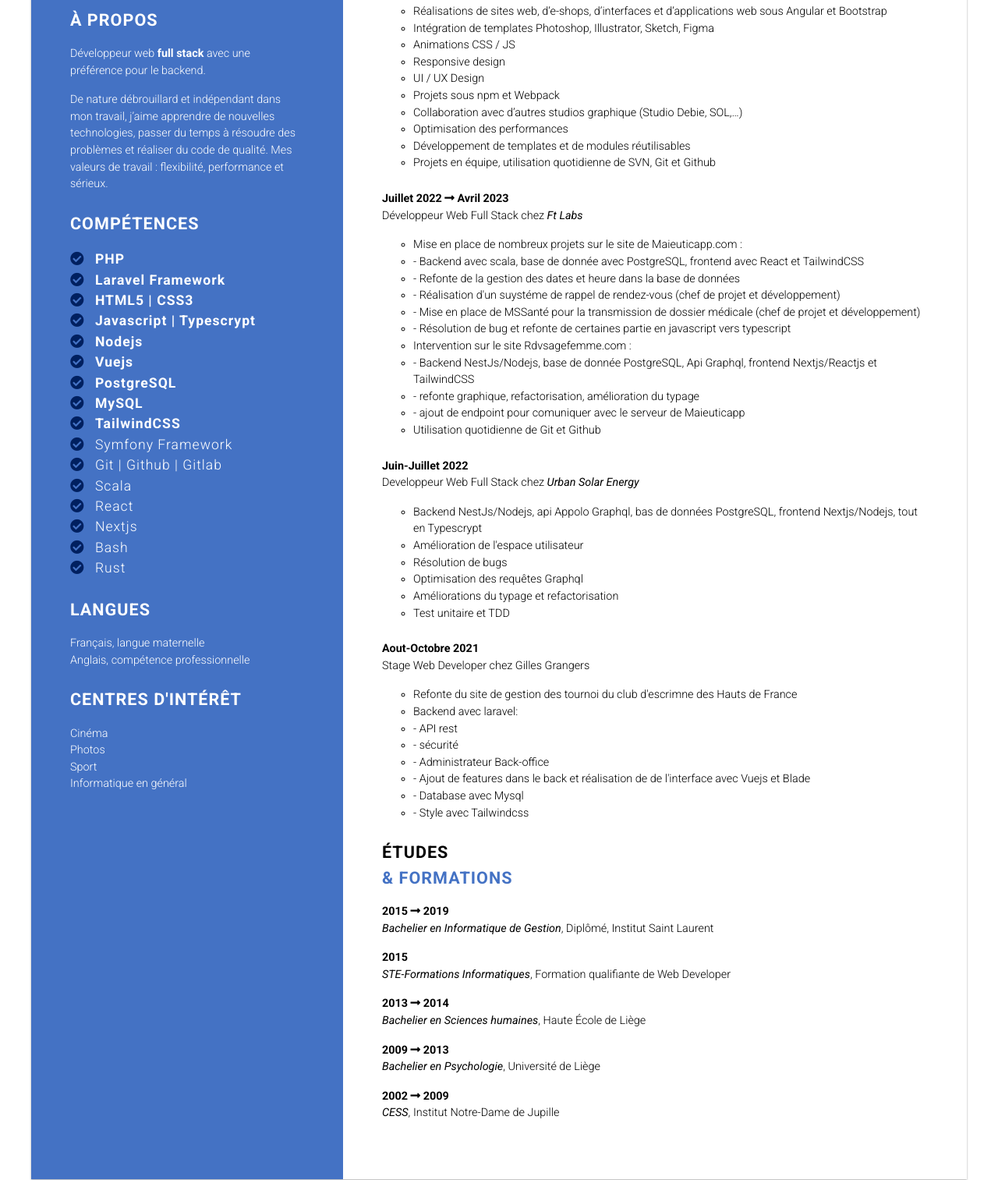
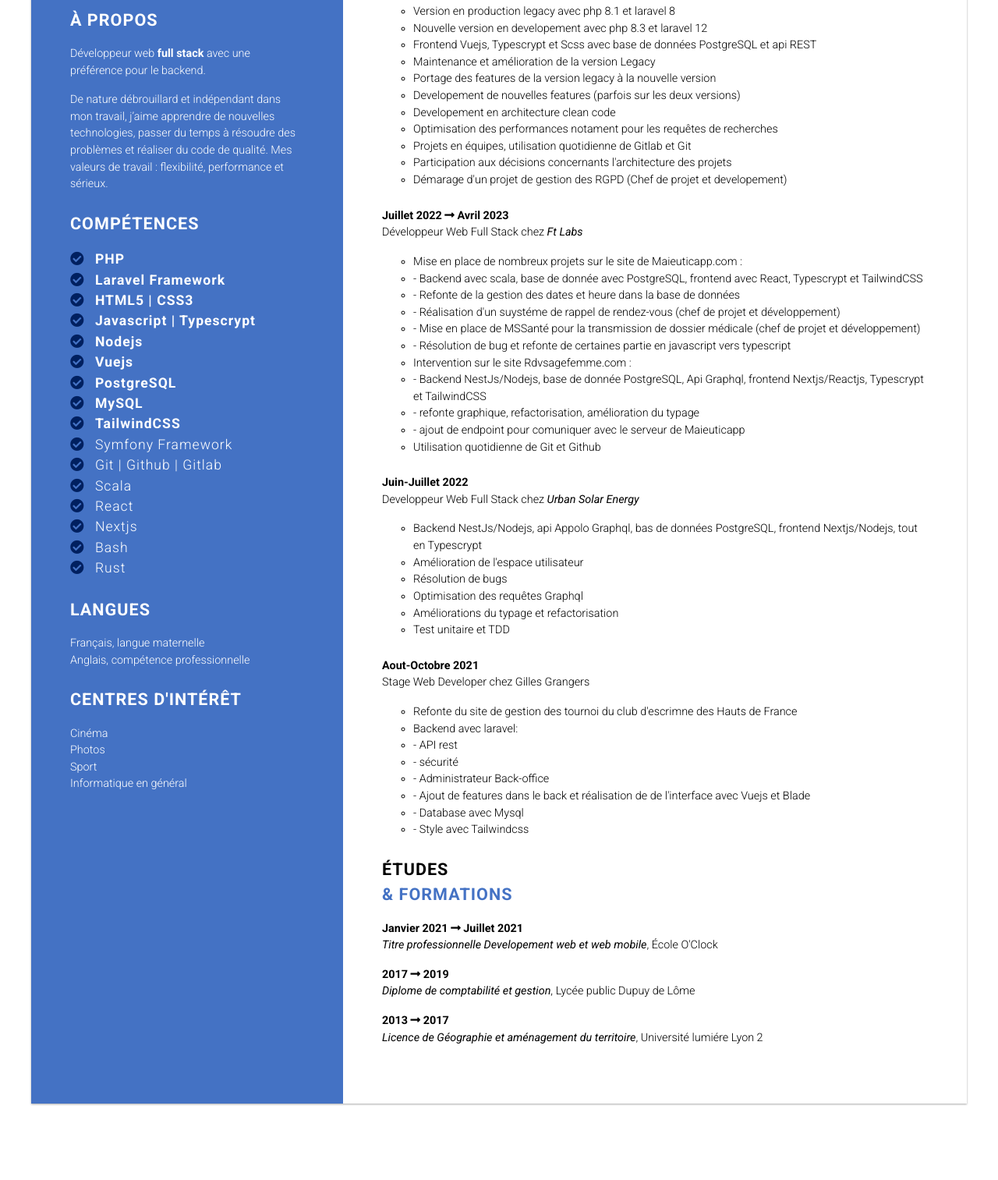
Before and after one commit to Paul-Veber/CV_HTML, a plain HTML site: page index.html in a window 1280 px wide. Shown: the part 536-2049 px from the top of the page at 78% size. Drawn offline with Linux system fonts and the light colour scheme.

Commit message:
add diploms and format

```diff
--- a/index.html
+++ b/index.html
@@ -1,23 +1,26 @@
 <!DOCTYPE html>
 <html lang="en">
+
 <head>
   <title>Curriculum vitae</title>
   <meta charset="utf-8">
-    <meta name="viewport"
-    <content="width=device-width, initial-scale=1, user-scalable=no">
+  <meta name="viewport" <content="width=device-width, initial-scale=1, user-scalable=no">
   <link rel="stylesheet" href="style.css">
   <link rel="preconnect" href="https://fonts.googleapis.com">
   <link rel="preconnect" href="https://fonts.gstatic.com" crossorigin>
-    <link href="https://fonts.googleapis.com/css2?family=Roboto:ital,wght@0,300;0,400;0,700;1,400&display=swap" rel="stylesheet">
+  <link href="https://fonts.googleapis.com/css2?family=Roboto:ital,wght@0,300;0,400;0,700;1,400&display=swap"
+    rel="stylesheet">
   <link href="https://cdnjs.cloudflare.com/ajax/libs/font-awesome/5.15.4/css/all.min.css" rel="stylesheet">
 </head>
+
 <body>
   <div class="cv-container">
     <div class="left-column">
       <img class="portait" src="pv.jpg" />
       <div class="section">
         <p>
-              <i class="icon fab fa-linkedin text-darkblue"></i> <a class="left-link" href="https://www.linkedin.com/in/paul-veber-1847b322a/">paul-veber</a>
+          <i class="icon fab fa-linkedin text-darkblue"></i> <a class="left-link"
+            href="https://www.linkedin.com/in/paul-veber-1847b322a/">paul-veber</a>
         </p>
       </div>
       <div class="section">
@@ -26,7 +29,9 @@
           Développeur web <strong>full stack</strong> avec une préférence pour le backend.
         </p>
         <p>
-              De nature débrouillard et indépendant dans mon travail, j’aime apprendre de nouvelles technologies, passer du temps à résoudre des problèmes et réaliser du code de qualité. Mes valeurs de travail : flexibilité, performance et sérieux.
+          De nature débrouillard et indépendant dans mon travail, j’aime apprendre de nouvelles technologies, passer du
+          temps à résoudre des problèmes et réaliser du code de qualité. Mes valeurs de travail : flexibilité,
+          performance et sérieux.
         </p>
       </div>
       <div class="section">
@@ -76,7 +81,8 @@
         <h1>Paul <span class="text-blue text-uppercase">Veber</span></h1>
         <p>Développeur Full Stack</p>
         <ul class="infos">
-              <li><i class="icon fas fa-at text-blue"></i> <a href="mailto:paul.veber@protonmail.com">paul.veber@protonmail.com</a></li>
+          <li><i class="icon fas fa-at text-blue"></i> <a
+              href="mailto:paul.veber@protonmail.com">paul.veber@protonmail.com</a></li>
           <li style="padding-top: 5%;display:block;"><i class="icon fas fa-phone text-blue"></i> 06 61 22 51 52 </li>
           <li><i class="icon fas fa-map-marker-alt text-blue"></i> 1 rue du rail, 69120 Vaulx-En-Velin</li>
         </ul>
@@ -90,16 +96,17 @@
             Développeur Full Stack chez <em>L'ADN Data</em>
           </p>
           <ul class="experience-list">
-                <li>Réalisations de sites web, d’e-shops, d’interfaces et d’applications web sous Angular et Bootstrap</li>
-                <li>Intégration de templates Photoshop, Illustrator, Sketch, Figma</li>
-                <li>Animations CSS / JS</li>
-                <li>Responsive design</li>
-                <li>UI / UX Design</li>
-                <li>Projets sous npm et Webpack</li>
-                <li>Collaboration avec d’autres studios graphique (Studio Debie, SOL,…)</li>
-                <li>Optimisation des performances</li>
-                <li>Développement de templates et de modules réutilisables</li>
-                <li>Projets en équipe, utilisation quotidienne de SVN, Git et Github</li>
+            <li>Version en production legacy avec php 8.1 et laravel 8</li>
+            <li>Nouvelle version en developement avec php 8.3 et laravel 12</li>
+            <li>Frontend Vuejs, Typescrypt et Scss avec base de données PostgreSQL et api REST </li>
+            <li>Maintenance et amélioration de la version Legacy</li>
+            <li>Portage des features de la version legacy à la nouvelle version</li>
+            <li>Developement de nouvelles features (parfois sur les deux versions)</li>
+            <li>Developement en architecture clean code</li>
+            <li>Optimisation des performances notament pour les requêtes de recherches</li>
+            <li>Projets en équipes, utilisation quotidienne de Gitlab et Git</li>
+            <li>Participation aux décisions concernants l'architecture des projets</li>
+            <li>Démarage d'un projet de gestion des RGPD (Chef de projet et developement)</li>
           </ul>
         </div>
         <div class="section">
@@ -110,13 +117,16 @@
           </p>
           <ul class="experience-list">
             <li>Mise en place de nombreux projets sur le site de Maieuticapp.com :</li>
-                <li>- Backend avec scala, base de donnée avec PostgreSQL, frontend avec React et TailwindCSS</li>
+            <li>- Backend avec scala, base de donnée avec PostgreSQL, frontend avec React, Typescrypt et TailwindCSS
+            </li>
             <li>- Refonte de la gestion des dates et heure dans la base de données</li>
             <li>- Réalisation d'un suystéme de rappel de rendez-vous (chef de projet et développement)</li>
-                <li>- Mise en place de MSSanté pour la transmission de dossier médicale (chef de projet et développement)</li>
+            <li>- Mise en place de MSSanté pour la transmission de dossier médicale (chef de projet et développement)
+            </li>
             <li>- Résolution de bug et refonte de certaines partie en javascript vers typescript</li>
             <li>Intervention sur le site Rdvsagefemme.com :</li>
-                <li>- Backend NestJs/Nodejs, base de donnée PostgreSQL, Api Graphql, frontend Nextjs/Reactjs et TailwindCSS</li>
+            <li>- Backend NestJs/Nodejs, base de donnée PostgreSQL, Api Graphql, frontend Nextjs/Reactjs, Typescrypt et
+              TailwindCSS</li>
             <li>- refonte graphique, refactorisation, amélioration du typage</li>
             <li>- ajout de endpoint pour comuniquer avec le serveur de Maieuticapp</li>
             <li>Utilisation quotidienne de Git et Github</li>
@@ -129,7 +139,8 @@
             Developpeur Web Full Stack chez <em>Urban Solar Energy</em>
           </p>
           <ul class="experience-list">
-              <li>Backend NestJs/Nodejs, api Appolo Graphql, bas de données PostgreSQL, frontend Nextjs/Nodejs, tout en Typescrypt</li>
+            <li>Backend NestJs/Nodejs, api Appolo Graphql, bas de données PostgreSQL, frontend Nextjs/Nodejs, tout en
+              Typescrypt</li>
             <li>Amélioration de l'espace utilisateur</li>
             <li>Résolution de bugs</li>
             <li>Optimisation des requêtes Graphql</li>
@@ -157,29 +168,19 @@
         <div class="section">
           <h2>Études <br><span class="text-blue">& formations</span></h2>
           <p>
-                <strong>2015 <i class="fas fa-long-arrow-alt-right"></i> 2019</strong>
+            <strong>Janvier 2021 <i class="fas fa-long-arrow-alt-right"></i> Juillet 2021</strong>
             <br>
-                <em>Bachelier en Informatique de Gestion</em>, Diplômé, Institut Saint Laurent
+            <em>Titre professionnelle Developement web et web mobile</em>, École O'Clock
           </p>
           <p>
-                <strong>2015</strong>
+            <strong>2017 <i class="fas fa-long-arrow-alt-right"></i> 2019</strong>
             <br>
-                <em>STE-Formations Informatiques</em>, Formation qualifiante de Web Developer
+            <em>Diplome de comptabilité et gestion</em>, Lycée public Dupuy de Lôme
           </p>
           <p>
-                <strong>2013 <i class="fas fa-long-arrow-alt-right"></i> 2014</strong>
+            <strong>2013 <i class="fas fa-long-arrow-alt-right"></i> 2017</strong>
             <br>
-                <em>Bachelier en Sciences humaines</em>, Haute École de Liège
-              </p>
-              <p>
-                <strong>2009 <i class="fas fa-long-arrow-alt-right"></i> 2013</strong>
-                <br>
-                <em>Bachelier en Psychologie</em>, Université de Liège
-              </p>
-              <p>
-                <strong>2002 <i class="fas fa-long-arrow-alt-right"></i> 2009</strong>
-                <br>
-                <em>CESS</em>, Institut Notre-Dame de Jupille
+            <em>Licence de Géographie et aménagement du territoire</em>, Université lumiére Lyon 2
           </p>
         </div>
         <!--   <div class="section"> -->
@@ -196,4 +197,5 @@
       </div>
     </div>
 </body>
+
 </html>
```
Lines whose indentation alone changed are shown as unchanged.
